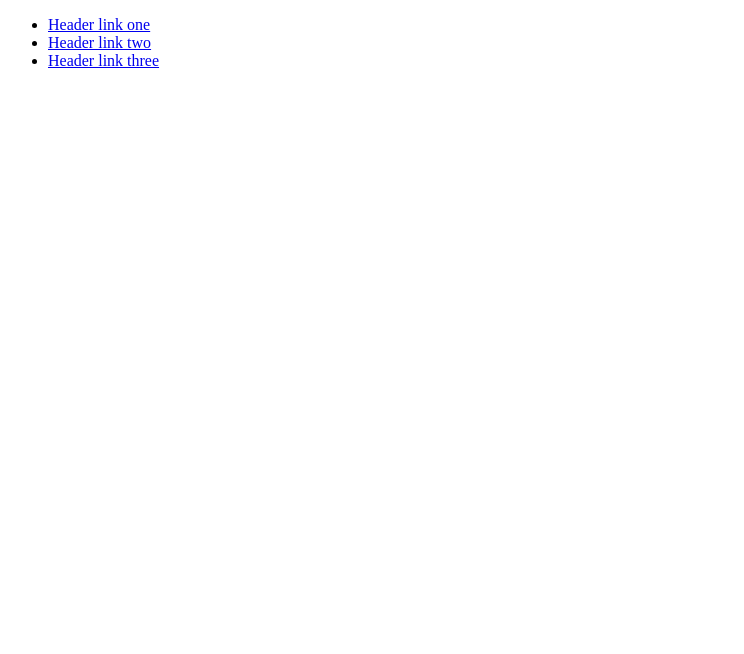
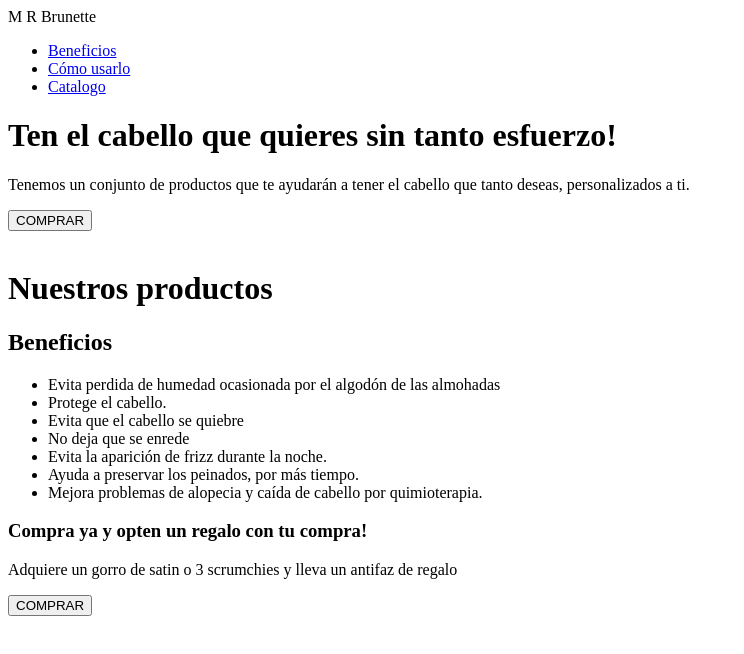
Before and after one commit to AlejandroXVII/landing-page, a plain HTML site: page index.html in a window 1280 px wide. Shown: the whole page, without its empty margins (0-744 px from the left). Drawn offline with Linux system fonts and the light colour scheme.

Commit message:
Change the theme of the webpage
Until now it was a general webpage but now it refocus to a real business

```diff
--- a/index.html
+++ b/index.html
@@ -7,20 +7,50 @@
 </head>
 <body>
     <div class="header">
-        <div class="logo"></div>
+        <div class="logo">M R Brunette</div>
         <div class="header-links">
             <ul class="left-links">
-                <li><a href="#">Header link one</a></li>
-                <li><a href="#">Header link two</a></li>
-                <li><a href="#">Header link three</a></li>
+                <li><a href="#">Beneficios</a></li>
+                <li><a href="#">Cómo usarlo</a></li>
+                <li><a href="#">Catalogo</a></li>
             </ul>
         </div>
     </div>
     <div class="body">
-        <div class="introduction"></div>
-        <div class="information"></div>
-        <div class="quote"></div>
-        <div class="call-to-action"></div>
+        <div class="introduction">
+            <div class="left-part">
+                <h1>Ten el cabello que quieres sin tanto esfuerzo!</h1>
+                <p>Tenemos un conjunto de productos que te ayudarán a tener el cabello que tanto deseas, personalizados a ti.</p>
+                <button>COMPRAR</button>
+            </div>
+            <div class="image"><img src="" alt=""></div>
+        <div class="information">
+            <h1>Nuestros productos</h1>
+            <div class="producs">
+                <div></div>
+                <div></div>
+                <div></div>
+            </div>
+        </div>
+        <div class="benefics">
+            <H2>Beneficios</H2>
+            <ul>
+                <li>Evita perdida de humedad ocasionada por el algodón de las  almohadas</li>
+                <li>Protege el cabello.</li>
+                <li>Evita que el cabello se quiebre</li>
+                <li>No deja que se enrede</li>
+                <li>Evita la aparición de frizz durante la noche.</li>
+                <li>Ayuda a preservar los peinados, por más tiempo.</li>
+                <li>Mejora problemas de alopecia y caída de cabello por quimioterapia.</li>
+            </ul>
+        </div>
+        <div class="call-to-action">
+            <div>
+                <h3>Compra ya y opten un regalo con tu compra!</h3>
+                <p>Adquiere un gorro de satin o 3 scrumchies y lleva un antifaz de regalo</p>
+            </div>
+            <button>COMPRAR</button>
+        </div>
     </div>
     <div class="footer">
 
```
Also changed, not shown: 1 other file.
